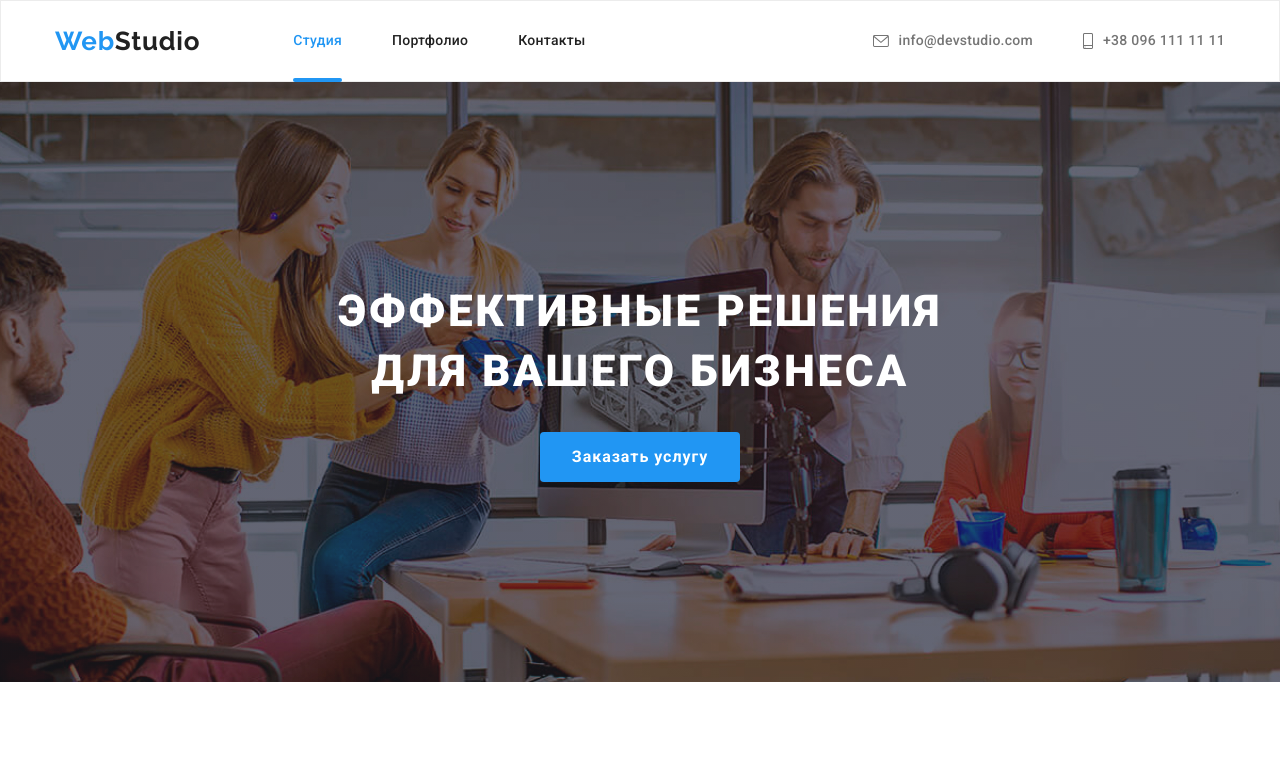
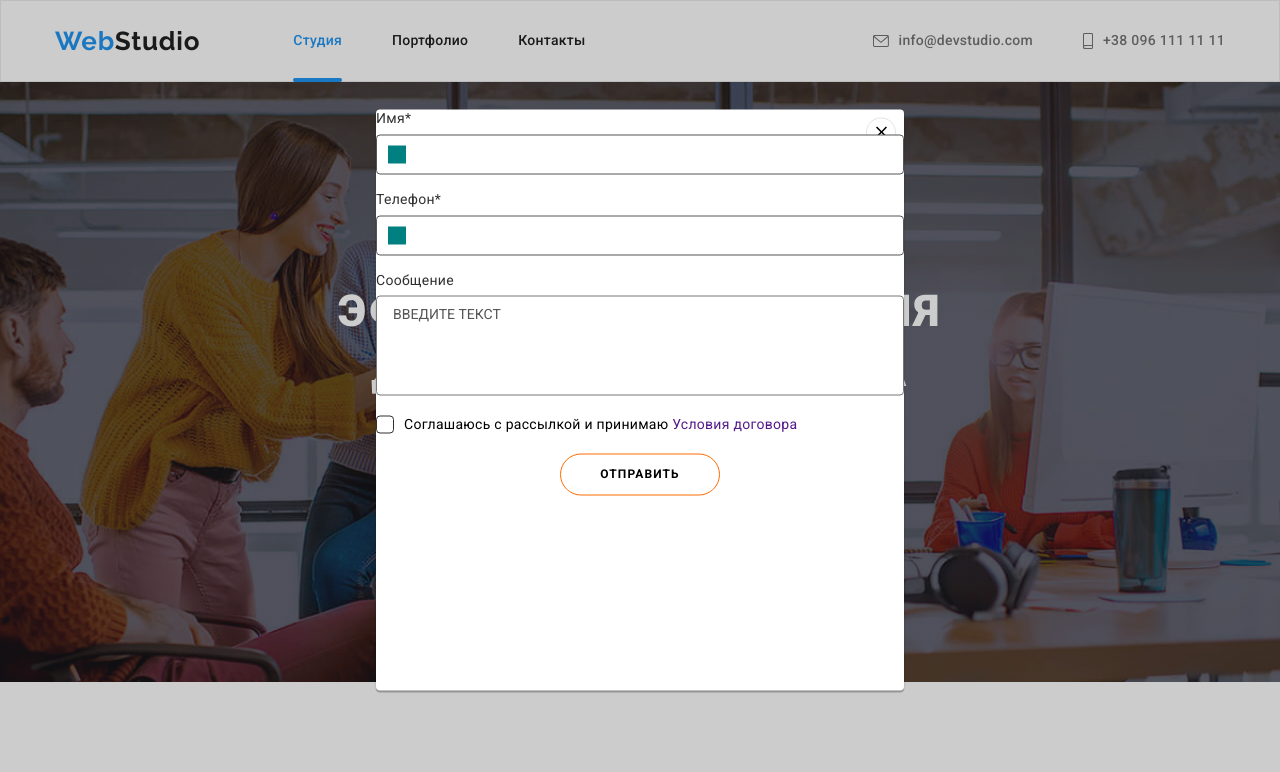
Before and after one commit to Dinara83/goit-markup-hw-06, a plain HTML site: page index.html in a window 1280 px wide. Shown: the top 772 px of the page. Drawn offline with nearby package versions, Linux system fonts and the light colour scheme.

Commit message:
Modal window разметка

```diff
--- a/css/styles.css
+++ b/css/styles.css
@@ -679,19 +679,38 @@ body {
     background-color: var(--accent-color);
 }
 
-.under-form {
-    color: var(--primary-white-color);
+.contact-form {
+    margin-left: 93px;
+    display: block;
     font-weight: 700;
     font-size: 14px;
     line-height: 1.14;
     letter-spacing: 0.03em;
     text-transform: uppercase;
+    color: var(--primary-white-color);
+    /* color: var(--primary-white-color);
+    font-weight: 700;
+
+    letter-spacing: 0.03em;
+    text-transform: uppercase; */
 }
 
-.contact-form {
-    display: flex;
+.contact-form-under {
+    width: 100%;
+    min-height: 50px;
+
+    /* flex-direction: column; */
+    border: 1px solid rgba(255, 255, 255, 0.3);
+    border-radius: 0px 4px 4px rgba 0, 0, 0, 0.15;
+    border-radius: 4px;
+    resize: none;
 }
 
+.contact-form-under:focus {
+}
+
+.contact-form-btn {
+}
 /*================ MODAL WINDOW =================== */
 
 .backdrop {
@@ -743,10 +762,10 @@ body {
     transition: border-color var(--transition-dur-and-funk);
 }
 
-.modal-close-btn:hover,
+/* .modal-close-btn:hover,
 .modal-close-btn:focus {
     border-color: var(--accent-color);
-}
+} */
 
 .modal-close-btn-icon {
     transition: fill var(--transition-dur-and-funk);
@@ -756,3 +775,130 @@ body {
 .modal-close-btn:focus .modal-close-btn-icon {
     fill: var(--accent-color);
 }
+/* ==================== /MODAL WINDOW ==================== */
+/* ==================== MODAL FORM ==================== */
+.modal-form {
+    display: flex;
+    flex-direction: column;
+}
+
+.modal-form-field {
+    margin-bottom: 16px;
+}
+
+.modal-form-input-desc {
+    display: block;
+    font-size: 14px;
+    font-weight: 400;
+    line-height: 1.2;
+    margin-bottom: 8px;
+    color: #303030;
+}
+
+.modal-form-input-wrapper {
+    display: block;
+    position: relative;
+}
+
+.modal-form-input {
+    width: 100%;
+    height: 40px;
+    border: 1px solid #555555;
+    border-radius: 4px;
+    padding-left: 42px;
+    transition: border-color var(--transition-dur-and-func);
+}
+
+.modal-form-input:focus {
+    outline: none;
+    border-color: var(--accent-color);
+}
+
+.modal-form-input-icon {
+    position: absolute;
+    top: 50%;
+    left: 12px;
+    transform: translateY(-50%);
+    display: block;
+    width: 18px;
+    height: 18px;
+    background-color: teal;
+    transition: background-color var(--transition-dur-and-func);
+}
+
+.modal-form-input:focus + .modal-form-input-icon {
+    background-color: var(--accent-color);
+}
+
+.modal-form-message {
+    width: 100%;
+    height: 100px;
+    padding: 10px 16px;
+    resize: none;
+    border-radius: 4px;
+    transition: border-color var(--transition-dur-and-func);
+}
+
+.modal-form-message::placeholder {
+    font-size: 14px;
+    color: #555555;
+    text-transform: uppercase;
+}
+
+.modal-form-message:focus {
+    outline: none;
+    border-color: var(--accent-color);
+}
+
+.modal-form-check-desc {
+    display: flex;
+    align-items: center;
+    font-size: 14px;
+    margin-bottom: 20px;
+}
+
+.modal-form-check-desc::before {
+    display: block;
+    width: 18px;
+    height: 18px;
+    border: 1px solid #303030;
+    content: '';
+    cursor: pointer;
+    border-radius: 4px;
+    margin-right: 10px;
+}
+
+.modal-form-check:checked + .modal-form-check-desc::before {
+    background-color: var(--accent-color);
+    box-shadow: inset 0 0 0 4px rgb(255, 255, 255);
+}
+
+.modal-form-check:focus + .modal-form-check-desc::before {
+    outline: 2px solid rgba(0, 0, 255, 0.5);
+}
+
+.modal-form-submit {
+    min-width: 160px;
+    align-self: center;
+    padding-top: 12px;
+    padding-bottom: 12px;
+    padding-left: 10px;
+    padding-right: 10px;
+    border: 1px solid #ff6c00;
+    border-radius: 25px;
+    font-weight: 600;
+    font-size: 12px;
+    line-height: 1.33;
+    letter-spacing: 0.09em;
+    text-transform: uppercase;
+    background-color: transparent;
+    transition: color var(--transition-dur-and-func),
+        background-color var(--transition-dur-and-func);
+    color: var(--secondary-text-color-theme-light);
+}
+
+.modal-form-submit:hover,
+.modal-form-submit:focus {
+    background-color: var(--accent-color);
+    color: #ffffff;
+}
--- a/index.html
+++ b/index.html
@@ -389,7 +389,7 @@
                 </address>
             </div>
             <div class="footer-social">
-                <h3 class="foot-social-title">ПРИСОЕДИНЯЙТЕСЬ</h3>
+                <h3 class="foot-social-title">присоединяйтесь</h3>
                 <ul class="foot-social-list">
                     <li class="foot-social-list-item">
                         <a class="foot-social-link">
@@ -424,27 +424,57 @@
                     </li>
                 </ul>
             </div>
-            <form class="under-form">
-                <div class="contact-form">
-                    <label for="" class="form-label">
-                        Подпишитесь на рассылку
-                    </label>
-                    <input type="email" name="email" placeholder="E-mail" />
-                </div>
-                <button type="submit">Подписаться</button>
+            <form class="contact-form">
+
+                Подпишитесь на рассылку
+
+                <input type="email" class="contact-form-under" name="user-email" placeholder="E-mail" required />
+
+                <button type="submit" class="contact-form-btn">Подписаться</button>
+
             </form>
         </div>
     </footer>
 
     <!-- ========================== МОДАЛЬНОЕ ОКНО ============================-->
 
-    <div class="backdrop is-hidden" data-modal>
+    <div class="backdrop" data-modal>
+        <!-- is-hidden -->
         <div class="modal">
             <button type="button" class="modal-close-btn" data-modal-close>
                 <svg class="modal-close-btn-icon" width="18" height="18">
                     <use href="./images/icon/symbol-defs.svg#close-black-icon"></use>
                 </svg>
             </button>
+
+            <form class="modal-form">
+                <label class="modal-form-field">
+                    <span class="modal-form-input-desc"> Имя* </span>
+                    <span class="modal-form-input-wrapper">
+                        <input type="text" name="user_name" class="modal-form-input" required pattern="[a-zA-Zа-яА-Я]+"
+                            minlength="2" />
+                        <span class="modal-form-input-icon"></span>
+                    </span>
+                </label>
+                <label class="modal-form-field">
+                    <span class="modal-form-input-desc"> Телефон* </span>
+                    <span class="modal-form-input-wrapper">
+                        <input type="tel" name="user_phone" class="modal-form-input" required
+                            pattern="[0-9]{3}-[0-9]{3}-[0-9]{2}-[0-9]{2}" title="xxx-xxx-xx-xx" />
+                        <span class="modal-form-input-icon"></span>
+                    </span>
+                </label>
+                <label class="modal-form-field">
+                    <span class="modal-form-input-desc"> Сообщение </span>
+                    <textarea name="user_message" class="modal-form-message" placeholder="Введите текст"></textarea>
+                </label>
+                <input id="user-policy" type="checkbox" name="user_policy" class="modal-form-check visually-hidden" />
+                <label for="user-policy" class="modal-form-check-desc">
+                    Соглашаюсь с рассылкой и принимаю&nbsp;<a href="">Условия договора </a>
+                </label>
+                <button type="submit" class="modal-form-submit">отправить</button>
+            </form>
+
         </div>
     </div>
     <script src="./js/modal.js"></script>
```
